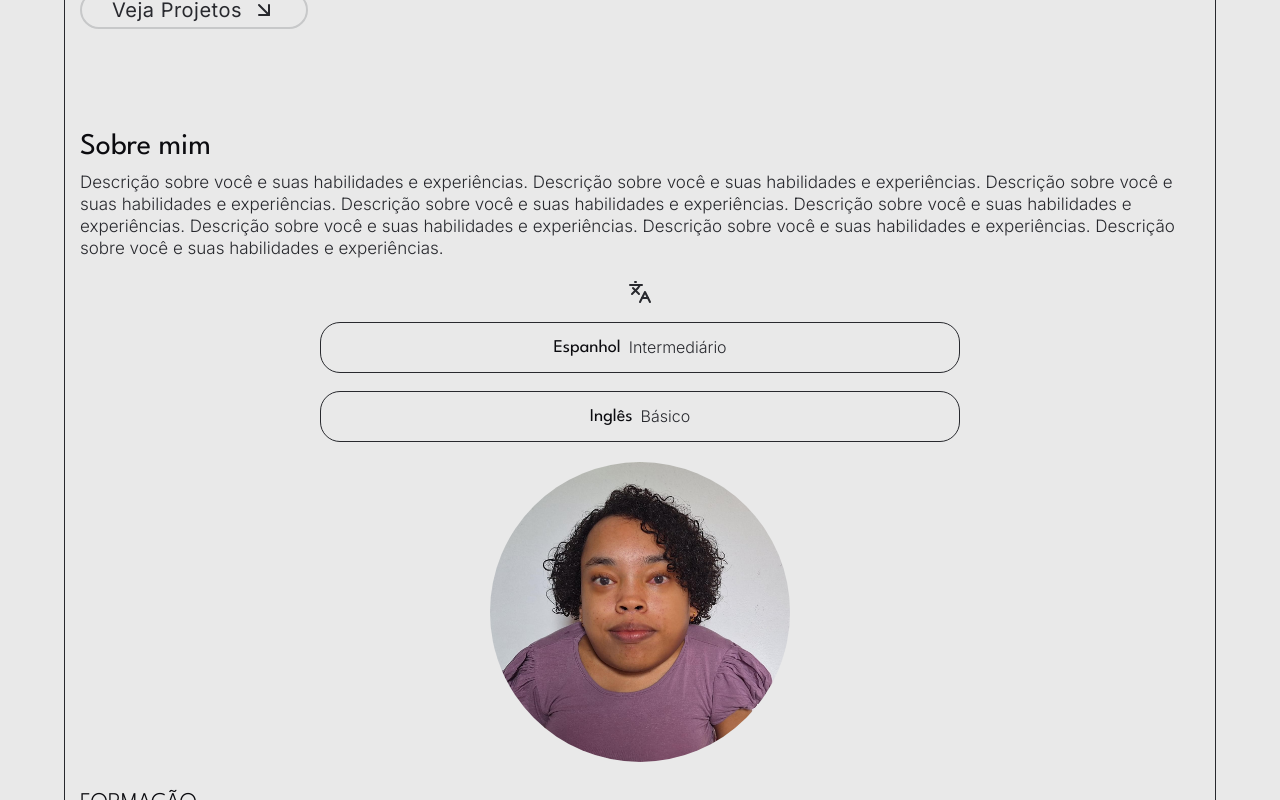
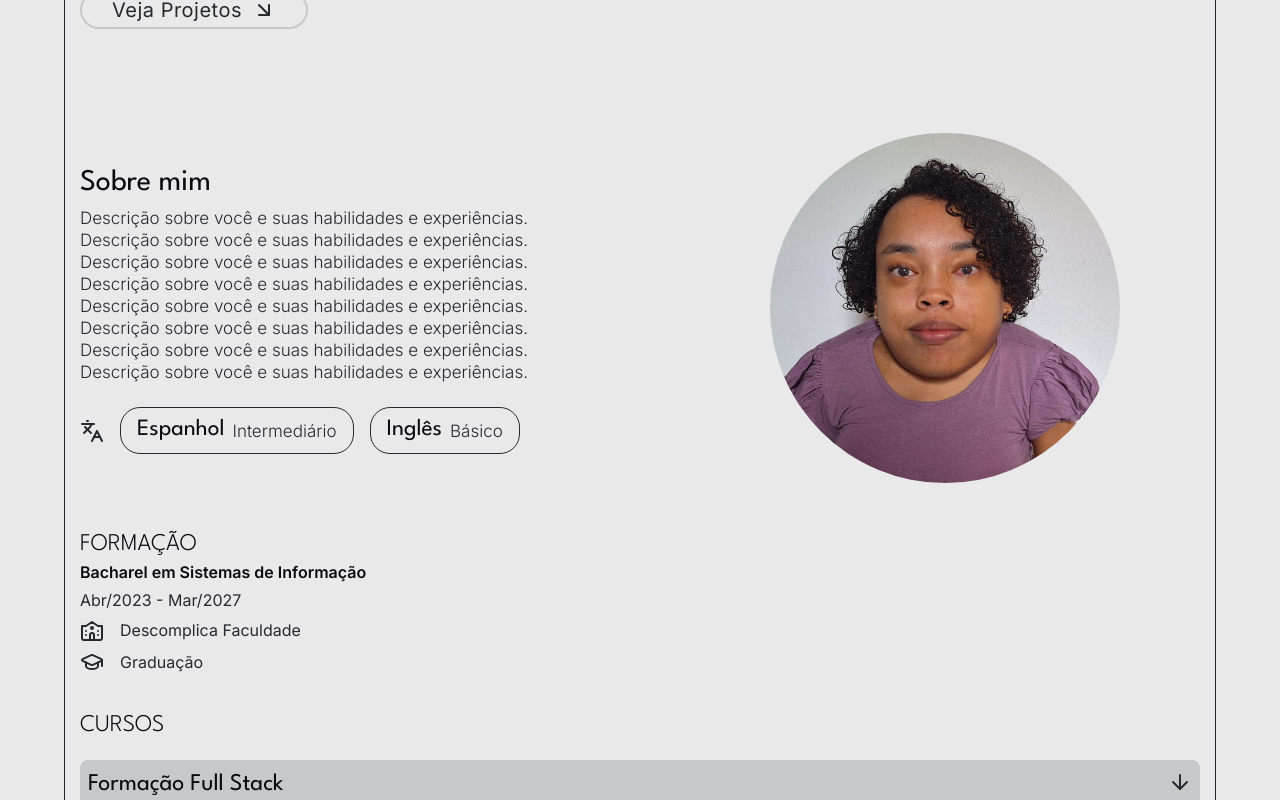
Before and after one commit to tatyanepgoncalves/portfolio, a React (Vite) app: page / in a window 1280 px wide. Shown: the part 620-1420 px from the top of the page. Built offline with nearby package versions, Linux system fonts and the light colour scheme.

Commit message:
💄 feat: Estilização para Desktop About.jsx

```diff
--- a/src/styles/_about.scss
+++ b/src/styles/_about.scss
@@ -17,6 +17,17 @@
 
 .language-box {
   display: flex;
+
+  .language-item {
+    display: flex;
+    border: 1px solid;
+    cursor: default;
+    border-radius: 2rem;
+  }
+}
+
+@media (width <=  998px) {
+  .language-box {
     flex-direction: column;
     align-items: center;
     justify-content: center;
@@ -25,15 +36,13 @@
 
 
     .language-item {
-    display: flex;
       align-items: center;
       justify-content: center;
       width: 50vw;
       gap: .8rem;
       padding: 1.5rem;
-    border-radius: 2rem;
-    border: 1px solid;
-    cursor: default;
+
+
 
       h3 {
         font-size: 1.8rem;
@@ -50,6 +59,8 @@
       }
     }
   }
+}
+
 
 .box-image {
   display: flex;
@@ -158,3 +169,42 @@
     }
   }
 }
+
+@media (width >= 999px) {
+  .about-top {
+    display: grid;
+    grid-template-columns: repeat(2, 1fr);
+    align-items: center;
+    gap: 10rem;
+  }
+
+  .box-image {
+    img {
+      width: 35rem;
+      height: 35rem;
+    }
+  }
+
+  .box-text {
+    max-width: 45vw;
+  }
+
+  .language-box {
+    justify-content: left;
+    flex-direction: row;
+    align-items: center;
+    max-width: 100%;
+    gap: 1.6rem;
+    margin: 2.4rem 0;
+
+    .language-item {
+      align-items: center;
+      justify-content: center;
+      gap: .8rem;
+      padding: 1rem 1.6rem;
+      font-size: 2rem;
+      line-height: 2.42rem;
+      max-width: max-content;
+    }
+  }
+}
```
Lines whose indentation alone changed are shown as unchanged.
